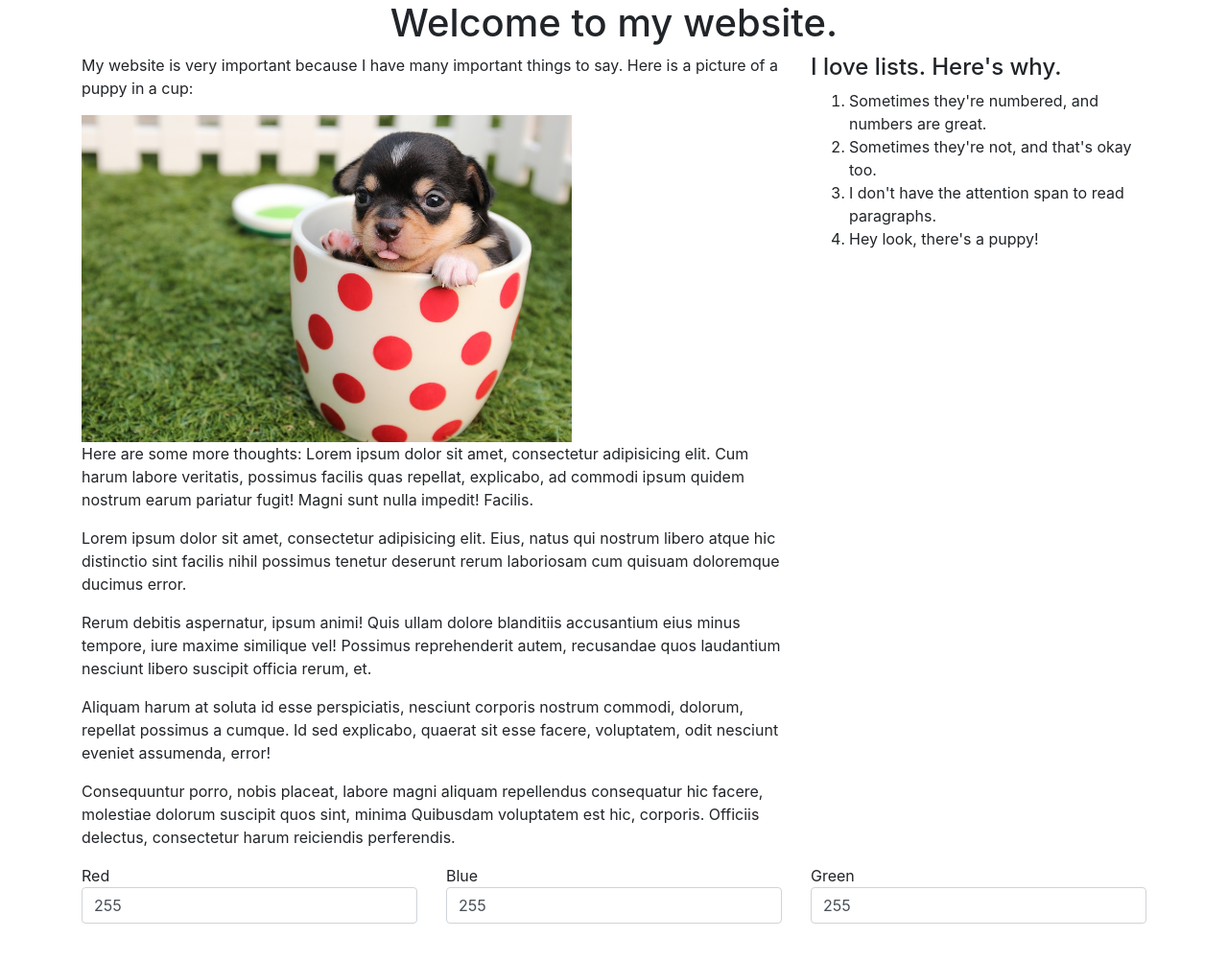
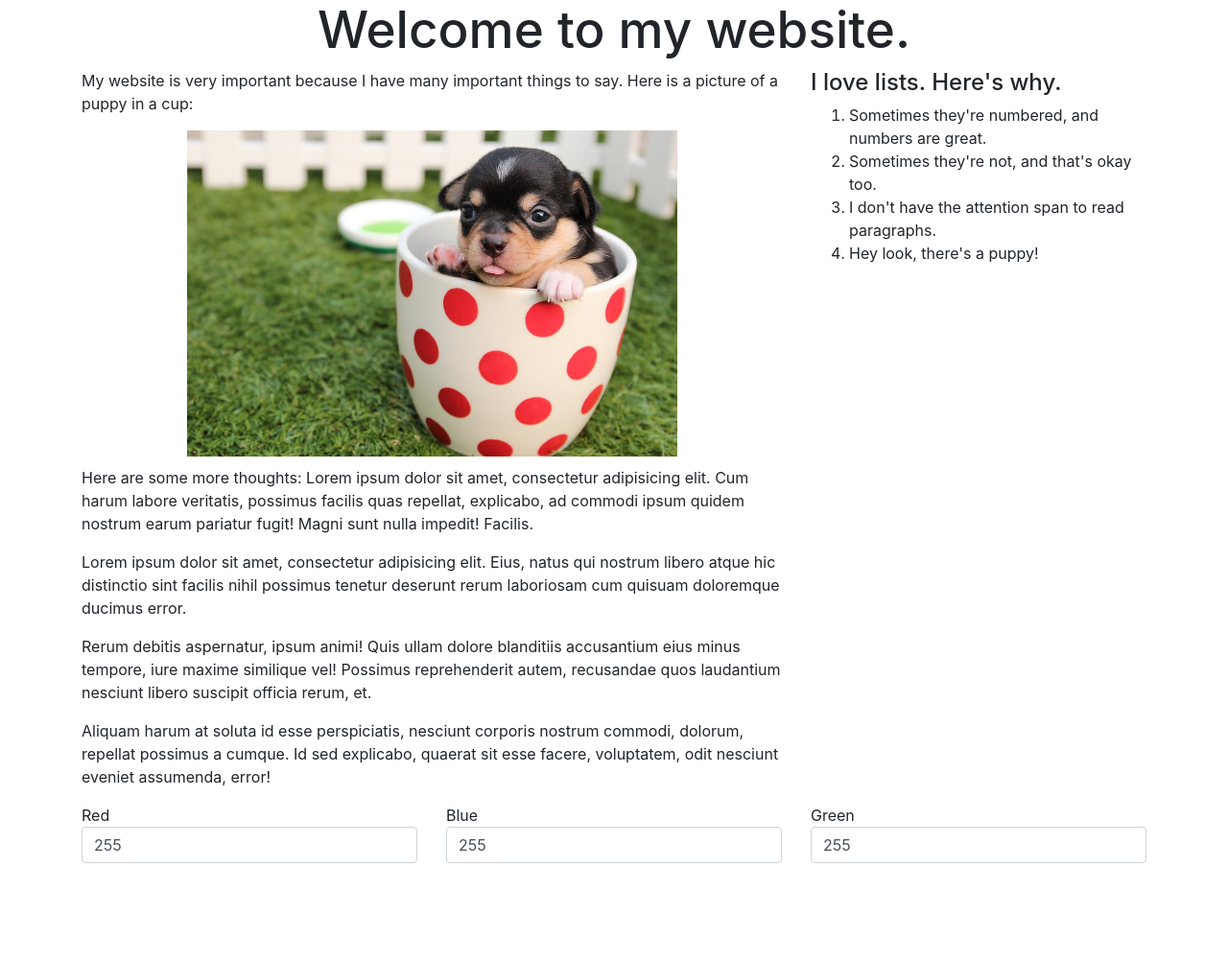
Before and after one commit to mxjung/jquery-dom, a plain HTML site: page index.html in a window 1280 px wide. Shown: the whole page at 96% size. After the commit the page ends 948 px from the top, so only its background shows below. Drawn offline with nearby package versions, Linux system fonts and the light colour scheme.

Commit message:
finished step 4

```diff
--- /dev/null
+++ b/script.js
@@ -0,0 +1,18 @@
+
+//step 1
+$(document).ready(function(){
+    console.log("Let's get ready to party with Jquery");
+})
+
+// step 2
+$('article img').addClass('image-center');
+
+//step 3
+let $artPs = $('article p');
+$artPs[$artPs.length-1].remove();
+
+//step 4
+let randomHun = Math.floor(Math.random()*100);
+$('#title').css('font-size', `${randomHun}px`);
+
+//step5 add item to list saying whatevs
```
Also changed, not shown: index.html (+2 -1 lines).
